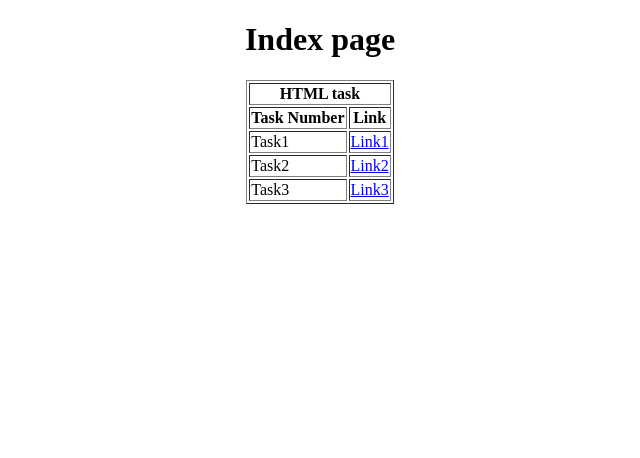
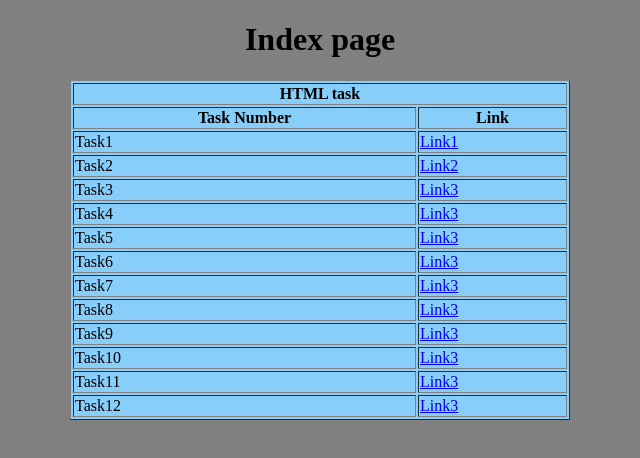
Before and after one commit to Aravind7755/Task5, a plain HTML site: page index.html in a window 1280 px wide. Shown: the whole page, without its empty margins (320-960 px from the left). Drawn offline with Linux system fonts and the light colour scheme.

Commit message:
index.html

```diff
--- a/index.html
+++ b/index.html
@@ -5,10 +5,11 @@
     <meta name="viewport" content="width=device-width, initial-scale=1.0">
     <title>Document</title>
 </head>
-<body>
+<body  style="background-color:grey;">
     <center>
-        <h1>Index page</h1>
-        <table border="1">
+
+        <h1 >Index page</h1>
+        <table border="1"align="center" style="background-color: lightskyblue;" width="500px" >
             <tr>
                 <th colspan="2">HTML task</th>
             </tr>
@@ -19,15 +20,51 @@
 
             <tr>
                 <td>Task1</td>
-                <td><a href="./Task1.html">Link1</a></td>
+                <td><a href="./TASK1.html">Link1</a></td>
             </tr>
             <tr>
                 <td>Task2</td>
-                <td><a href="./Task2.html">Link2</a></td>
+                <td><a href="./task2.html">Link2</a></td>
             </tr>
             <tr>
                 <td>Task3</td>
-                <td><a href="./Task3.html">Link3</a></td>
+                <td><a href="./task3.html">Link3</a></td>
+            </tr>
+            <tr>
+                <td>Task4</td>
+                <td><a href="./task4.html">Link3</a></td>
+            </tr>
+            <tr>
+                <td>Task5</td>
+                <td><a href="./task5.html">Link3</a></td>
+            </tr>
+            <tr>
+                <td>Task6</td>
+                <td><a href="./task1css.html">Link3</a></td>
+            </tr>
+            <tr>
+                <td>Task7</td>
+                <td><a href="./task2css.html">Link3</a></td>
+            </tr>
+            <tr>
+                <td>Task8</td>
+                <td><a href="./task3css.html">Link3</a></td>
+            </tr>
+            <tr>
+                <td>Task9</td>
+                <td><a href="./task4css.html">Link3</a></td>
+            </tr>
+            <tr>
+                <td>Task10</td>
+                <td><a href="./task5css.html">Link3</a></td>
+            </tr>
+            <tr>
+                <td>Task11</td>
+                <td><a href="./task6css.html">Link3</a></td>
+            </tr>
+            <tr>
+                <td>Task12</td>
+                <td><a href="./task7css.html">Link3</a></td>
             </tr>
         </table>
     </center>
```
